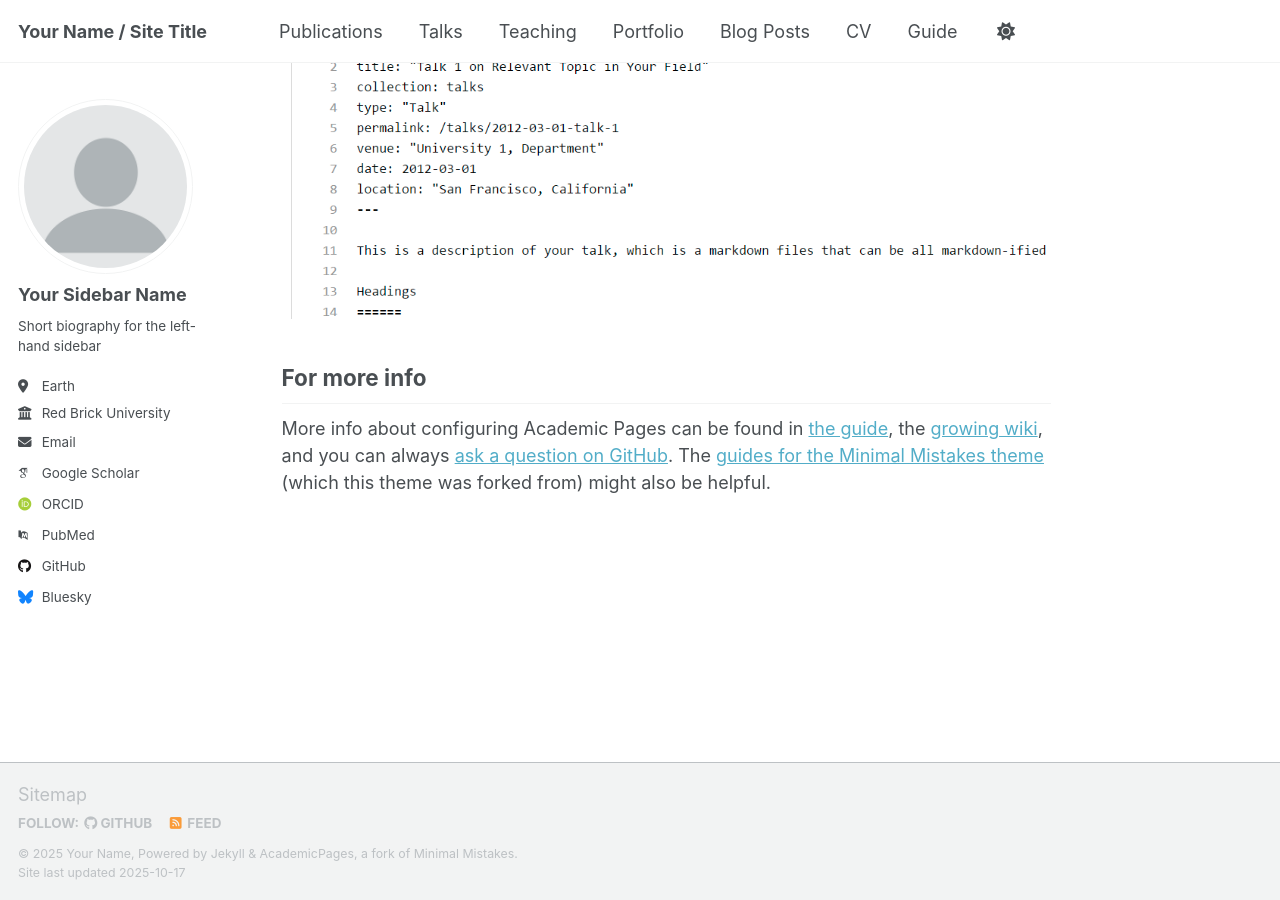
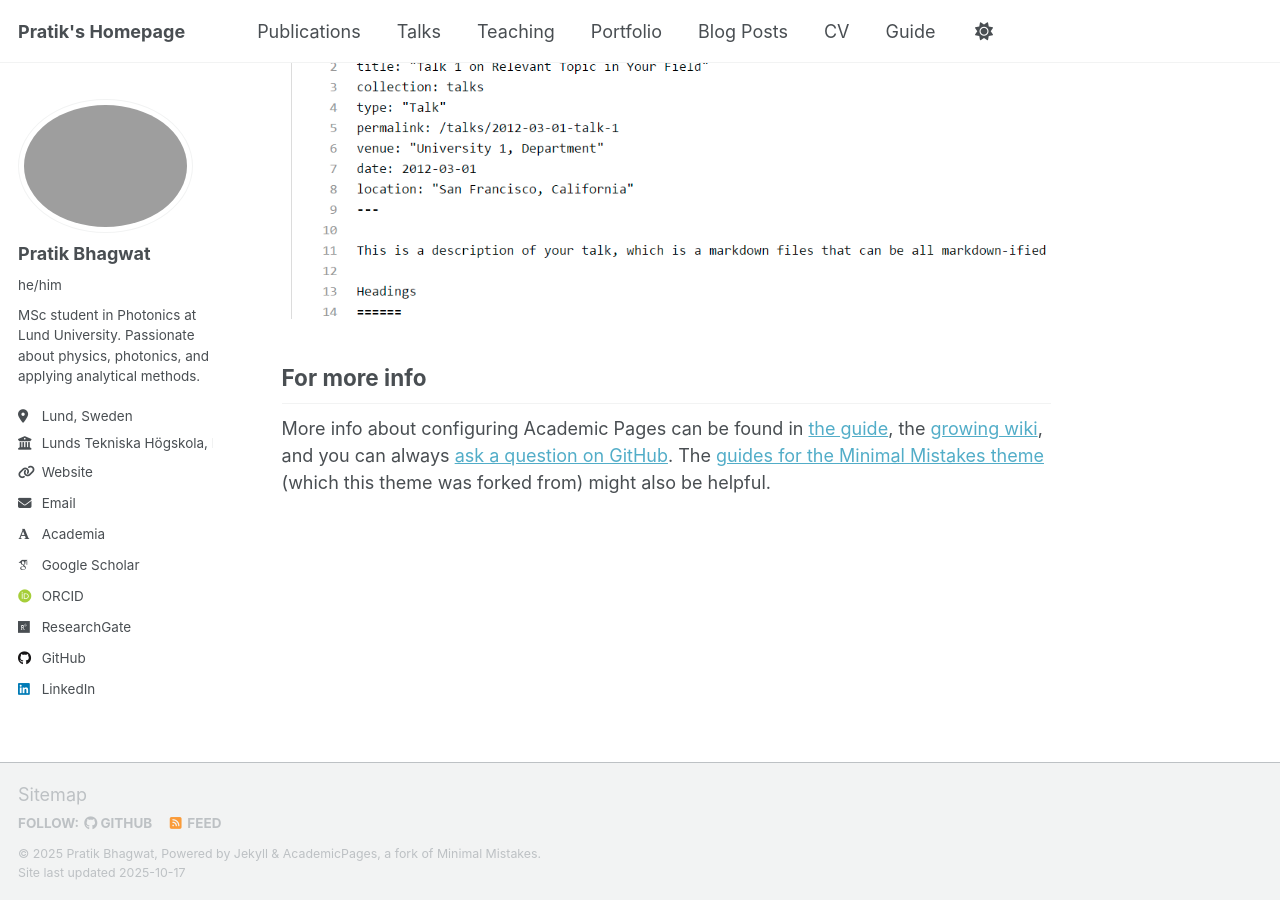
Before and after one commit to pratik-bhagwat-photonics/pratik-bhagwat-photonics.github.io, a Jekyll site: the page built from _pages/about.md, in a window 1280 px wide and 900 px high, scrolled down 2880 px. Built offline with Jekyll 4.4.1, drawn with Linux system fonts in a browser that asks for light colours; some web fonts are replaced; a script that is not in the unit is left out.

Commit message:
Finalize _config.yml with professional details

```diff
--- a/_config.yml
+++ b/_config.yml
@@ -9,52 +9,52 @@
 # Basic Site Settings
 locale                   : "en-US"
 site_theme               : "default" # Currently available options are "default", "air"
-title                    : "Your Name / Site Title"
+title                    : "Pratik's Homepage"
 title_separator          : "-"
-name                     : &name "Your Name"
-description              : &description "Your Name's academic portfolio"   # Update this with a general description of your site, this is the default if not overridden by a page
-url                      : https://academicpages.github.io # The base hostname & protocol for your site e.g. "https://[your GitHub username].github.io",
-                                                           # or if you already have some other page hosted on Github then use "https://[your GitHub username].github.io/[Your Repo Name]"
+name                     : &name "Pratik Bhagwat"
+description : &description "MSc in Photonics at Lund University | Physics & Photonics Enthusiast | Exploring science, language, and technology" # Update this with a general description of your site, this is the default if not overridden by a page
+url                      : "https://pratik-bhagwat-photonics.github.io" # The base hostname & protocol for your site e.g. "https://[your GitHub username].github.io", # or if you already have some other page hosted on Github then use "https://[your GitHub username].github.io/[Your Repo Name]"
 baseurl                  : "" # the subpath of your site, e.g. "/blog"
-repository               : "academicpages/academicpages.github.io"
+repository               : "pratik-bhagwat-photonics/pratik-bhagwat-photonics.github.io"
 
 # Site Author - The following control what appear as part of the author content on the side bar.
 #               If a field is blank the icon and link will not appear, otherwise it will be shown.
 #               Additional customization can be done by editing /_includes/author-profile.html
 author:
   # Biographic information
-  avatar           : "profile.png"
-  name             : "Your Sidebar Name"
-  pronouns         : # example: "she/her"
-  bio              : "Short biography for the left-hand sidebar"
-  location         : "Earth"
-  employer         : "Red Brick University"
-  uri              : # URL
-  email            : "none@example.org"
+  avatar           : "Pratik.jpg"
+  name             : "Pratik Bhagwat"
+  pronouns         : "he/him"
+  bio              : "MSc student in Photonics at Lund University. Passionate about physics, photonics, and applying analytical methods."
+  location         : "Lund, Sweden"
+  employer         : "Lunds Tekniska Högskola, Lund University"
+  uri              : "https://pratik-bhagwat-photonics.github.io"
+  email            : "pratikbhagwat0379@gmail.com"
 
-  # Academic websites
-  academia         : # URL
+
+# Academic websites
+  academia         : "https://www.chemphys.lu.se/people/master-students/pratik-bhagwat/"
   arxiv            : # URL - Update with the correct link to your profile
-  googlescholar    : "https://scholar.google.com/citations?user=PS_CX0AAAAAJ"
+  googlescholar    : "https://scholar.google.com/citations?hl=en&user=rYOKtgcAAAAJ"
   inspire-hep      : # URL
   impactstory      : # URL
-  orcid            : "http://orcid.org/yourorcidurl"
+  orcid            : "https://orcid.org/0009-0005-5764-723X"
   semantic         : # URL
-  pubmed           : "https://www.ncbi.nlm.nih.gov/pubmed/?term=john+snow"
-  researchgate     : # URL
+  pubmed           : #"https://www.ncbi.nlm.nih.gov/pubmed/?term=john+snow"
+  researchgate     : "https://www.researchgate.net/profile/Pratik-Bhagwat-3"
   scopus           : # URL
 
   # Repositories and software development
   bitbucket        : # Username - Update with your username on the site
   codepen          : # Username
   dribbble         : # Username
-  github           : "academicpages"
+  github           : "pratik-bhagwat-photonics"
   kaggle           : # Username
   stackoverflow    : # User number or user number and name (i.e., use "1" or "1/jeff-atwood")
 
   # Social media
   artstation       : # Username
-  bluesky          : "bsky.app" # Replace this with you Bluesky username
+  bluesky          : #"bsky.app" # Replace this with you Bluesky username
   facebook         : # Username
   flickr           : # Username
   foursquare       : # Username
@@ -63,7 +63,7 @@ author:
   keybase          : # Username
   instagram        : # Username
   lastfm           : # Username
-  linkedin         : # Username
+  linkedin         : "pratikbhagwat0379"
   mastodon         : # URL
   medium           : # URL
   pinterest        : # Username
@@ -89,14 +89,14 @@ publication_category:
     title: 'Conference Papers'
 
 # Site Settings
-teaser                   :  # filename of teaser fallback teaser image placed in /images/ for social media previews
-breadcrumbs              : false # true, false (default)
+teaser                   :  "Pratik.jpg"
+breadcrumbs              : true # true, false (default)
 words_per_minute         : 160
 future                   : true
-read_more                : "disabled" # if enabled, adds "Read more" links to excerpts
+read_more                : "enabled" # if enabled, adds "Read more" links to excerpts
 talkmap_link             : false      #change to true to add link to talkmap on talks page
 comments:
-  provider               : # false (default), "disqus", "discourse", "facebook", "google-plus", "staticman", "custom"
+  provider               : false (default)
   disqus:
     shortname            :
   discourse:
@@ -126,35 +126,29 @@ atom_feed:
   path                   : # blank (default) uses feed.xml
 
 
-# SEO Related
-google_site_verification :
-bing_site_verification   :
-alexa_site_verification  :
-yandex_site_verification :
+# ===========================
+# SEO & Social Sharing
+# ===========================
+  og_image : "/images/Pratik.jpg"
+  og_description : "MSc in Photonics at Lund University | Light/Photon Enthusiast"
+  social:
+  type : Person
+  name : "Pratik Bhagwat"
+  links:
+         - "https://github.com/pratik-bhagwat-photonics"
+         - "https://www.linkedin.com/in/pratikbhagwat0379"
+         - "https://scholar.google.com/citations?hl=en&user=rYOKtgcAAAAJ"
+         - "https://orcid.org/0009-0005-5764-723X"
 
-
-# Social Sharing
-twitter:
-  username               : &twitter
-facebook:
-  username               :
-  app_id                 :
-  publisher              :
-og_image                 :  # Social media default site image
-og_description           :  # Social media default site image description
 # For specifying social profiles
 # - https://developers.google.com/structured-data/customize/social-profiles
-social:
-  type                   : # Person or Organization (defaults to Person)
-  name                   : # If the user or organization name differs from the site's name
-  links: # An array of links to social media profiles
 
 
 # Analytics
 analytics:
-  provider               :  "false" # false (default), "google", "google-universal", "google-analytics-4", "custom"
+  provider: "google-analytics-4"
   google:
-    tracking_id          :
+    tracking_id: "G-Z9HW8W1M6J"
 
 
 # Reading Files
@@ -242,7 +236,7 @@ defaults:
       layout: single
       author_profile: true
       read_time: true
-      comments: true
+      comments: false
       share: true
       related: true
   # _pages
@@ -260,7 +254,7 @@ defaults:
       layout: single
       author_profile: true
       share: true
-      comments: true
+      comments: false
   # _publications
   - scope:
       path: ""
@@ -269,7 +263,7 @@ defaults:
       layout: single
       author_profile: true
       share: true
-      comments: true
+      comments: false
   # _portfolio
   - scope:
       path: ""
@@ -278,7 +272,7 @@ defaults:
       layout: single
       author_profile: true
       share: true
-      comment: true
+      comment: false
   # _talks
   - scope:
       path: ""
@@ -286,8 +280,17 @@ defaults:
     values:
       layout: talk
       author_profile: true
-      share: true
+      share: false
 
+# ===========================
+# Markdown & Sass
+# ===========================
+markdown: kramdown
+highlighter: rouge
+kramdown:
+ input: GFM
+ auto_ids: true
+ toc_levels: 1..6
 
 # Sass/SCSS
 sass:
@@ -299,7 +302,7 @@ sass:
 permalink: /:categories/:title/
 # paginate: 5 # amount of posts to show
 # paginate_path: /page:num/
-timezone: Etc/UTC # http://en.wikipedia.org/wiki/List_of_tz_database_time_zones
+timezone: Europe/Stockholm # http://en.wikipedia.org/wiki/List_of_tz_database_time_zones
 
 
 # Plugins
```
